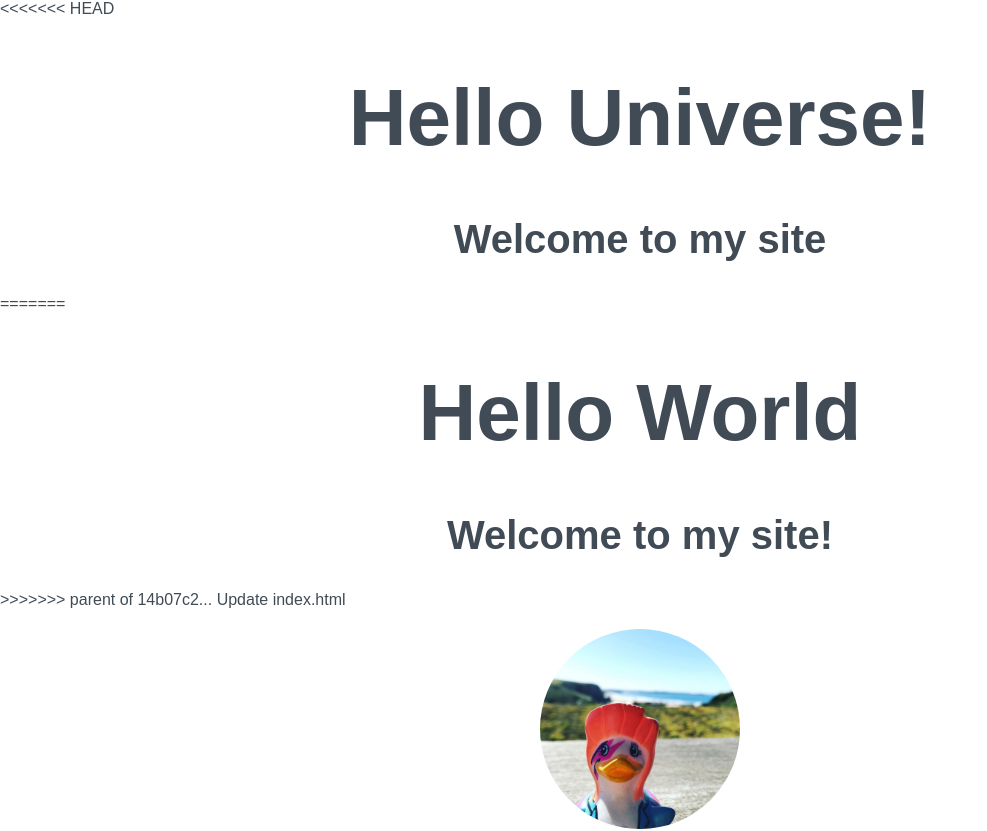
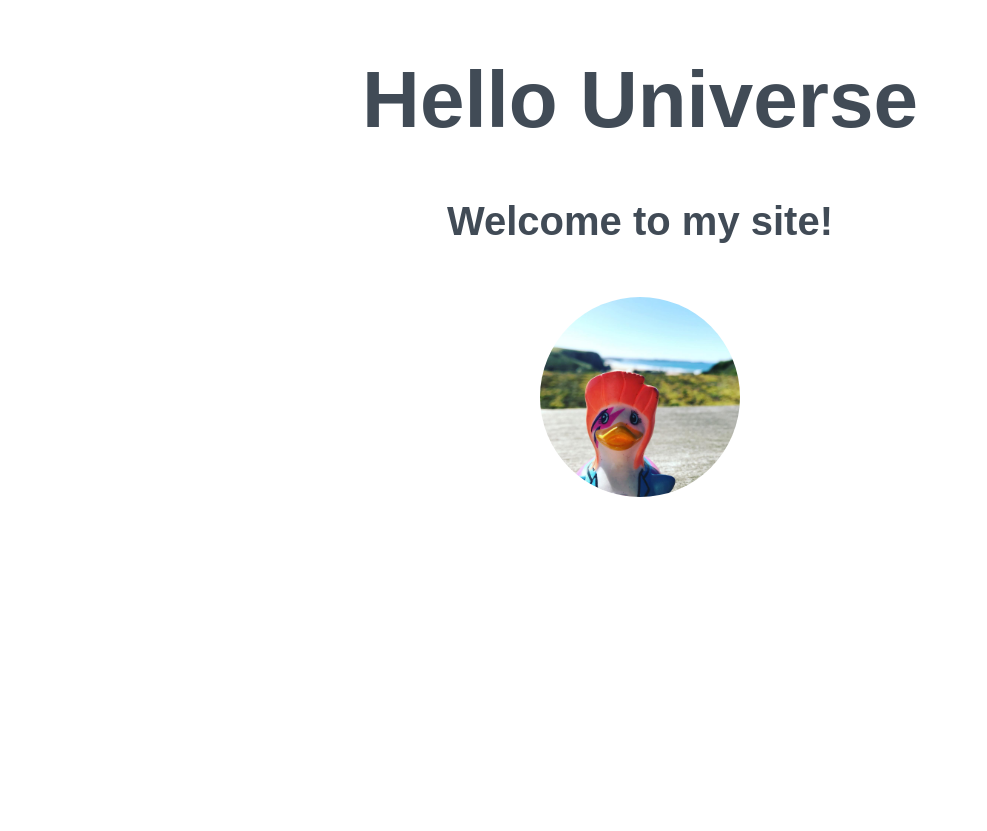
Before and after one commit to JulianneGriffin/beginners-week-one-master, a plain HTML site: page index.html in a window 1280 px wide. Shown: the top 831 px of the page, without its empty margins (0-987 px from the left). Drawn offline with Linux system fonts and the light colour scheme.

Commit message:
Update index.html
Swapped exclamations

```diff
--- a/index.html
+++ b/index.html
@@ -6,13 +6,8 @@
   </head>
   <body>
     <div>
-<<<<<<< HEAD
-      <h1>Hello Universe!</h1>
-      <h2>Welcome to my site</h2>
-=======
-      <h1>Hello World</h1>
+      <h1>Hello Universe</h1>
       <h2>Welcome to my site!</h2>
->>>>>>> parent of 14b07c2... Update index.html
       <img src="duck.jpg" alt="image of a duck" width="200px">
     </div>
     <div>
```
